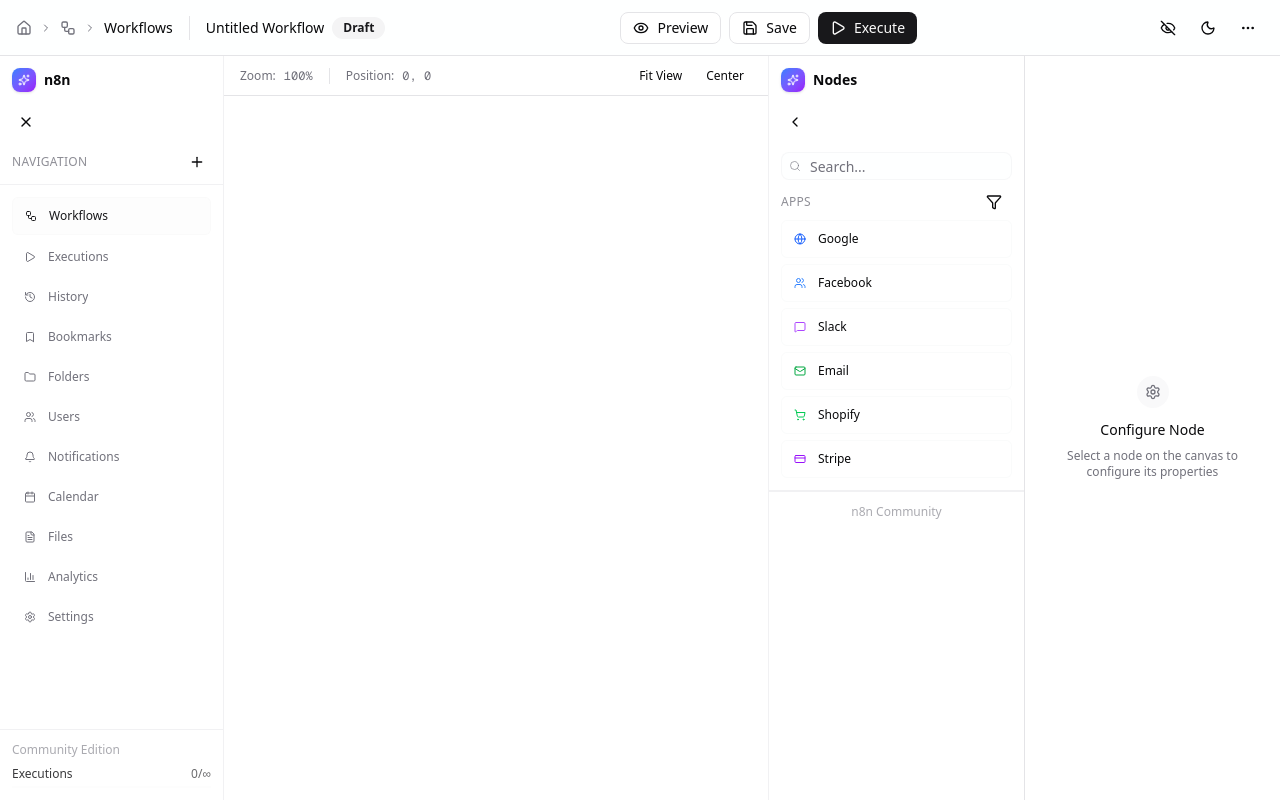
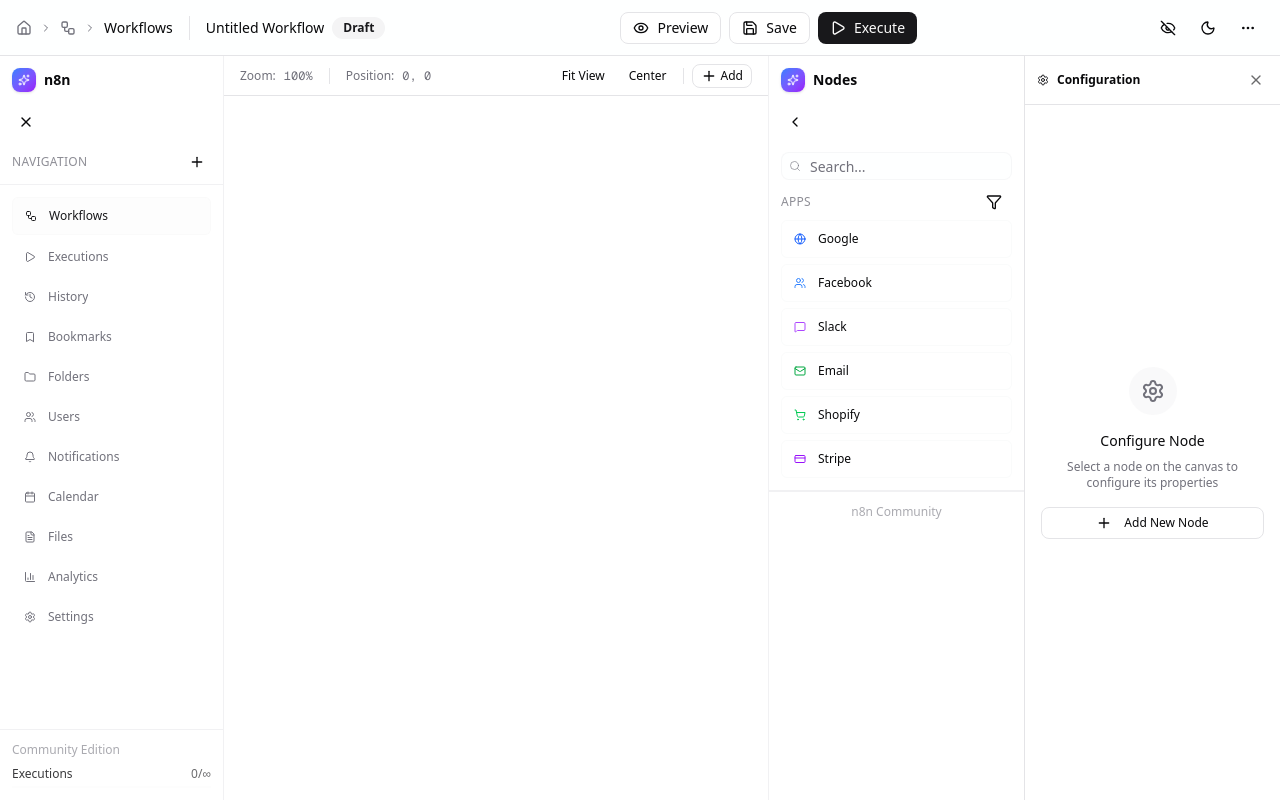
Before and after one commit to sk1ees/zero, a Next.js app: page /flow in a window 1280 px wide. Built offline with nearby package versions, Linux system fonts and the light colour scheme.

Commit message:
-- refactore the view

```diff
--- a/app/components/FlowEditor/ConfigPanel.tsx
+++ b/app/components/FlowEditor/ConfigPanel.tsx
@@ -1,6 +1,6 @@
 import React from 'react';
 import { Settings, X, Plus, Trash2, AlertTriangle, Info } from 'lucide-react';
-import { useAutomationStore } from '../../stores/automationStore';
+import { useAutomationStore, generateNodeId } from '../../stores/automationStore';
 import { Button } from '../ui/button';
 import { Input } from '../ui/input';
 import { Label } from '../ui/label';
@@ -16,18 +16,73 @@
 } from '../ui/select';
 
 export const ConfigPanel: React.FC = () => {
-  const { selectedNode, updateNode, setSelectedNode } = useAutomationStore();
+  const { selectedNode, updateNode, setSelectedNode, showConfigPanel, setShowConfigPanel } = useAutomationStore();
+
+  if (!showConfigPanel) {
+    return null;
+  }
 
   if (!selectedNode) {
     return (
-      <div className="w-64 bg-card border-l border-border p-4 flex flex-col items-center justify-center text-center">
-        <div className="w-8 h-8 bg-muted/50 rounded-full flex items-center justify-center mb-3">
-          <Settings className="w-4 h-4 text-muted-foreground" />
+      <div className="w-64 bg-card border-l border-border flex flex-col">
+        {/* Header */}
+        <div className="p-3 border-b border-border flex items-center justify-between">
+          <div className="flex items-center gap-2">
+            <Settings className="w-3 h-3 text-primary" />
+            <h2 className="font-semibold text-foreground text-xs">Configuration</h2>
+          </div>
+          <Button
+            variant="ghost"
+            size="sm"
+            onClick={() => setShowConfigPanel(false)}
+            className="h-6 w-6 p-0 opacity-60 hover:opacity-100"
+          >
+            <X className="w-2.5 h-2.5" />
+          </Button>
         </div>
-        <h3 className="text-sm font-medium text-foreground mb-2">Configure Node</h3>
-        <p className="text-xs text-muted-foreground">
-          Select a node on the canvas to configure its properties
-        </p>
+
+        {/* Content */}
+        <div className="flex-1 p-4 flex flex-col items-center justify-center text-center">
+          <div className="w-12 h-12 bg-muted/50 rounded-full flex items-center justify-center mb-4">
+            <Settings className="w-6 h-6 text-muted-foreground" />
+          </div>
+          <h3 className="text-sm font-medium text-foreground mb-2">Configure Node</h3>
+          <p className="text-xs text-muted-foreground mb-4">
+            Select a node on the canvas to configure its properties
+          </p>
+          <div className="space-y-2 w-full">
+            <Button
+              variant="outline"
+              size="sm"
+              className="w-full h-8 text-xs"
+                             onClick={() => {
+                 // Add a new node when Add button is clicked
+                 const { addNode } = useAutomationStore.getState();
+                 const newNode = {
+                   id: generateNodeId(),
+                   type: 'automation',
+                   position: { x: 200, y: 200 },
+                   data: {
+                     id: generateNodeId(),
+                     type: 'action' as const,
+                     label: 'New Node',
+                     icon: 'Zap',
+                     config: {
+                       method: 'GET',
+                       url: '',
+                       queryParams: [],
+                       description: ''
+                     }
+                   }
+                 };
+                 addNode(newNode);
+               }}
+            >
+              <Plus className="w-3 h-3 mr-1" />
+              Add New Node
+            </Button>
+          </div>
+        </div>
       </div>
     );
   }
--- a/app/components/FlowEditor/FlowCanvas.tsx
+++ b/app/components/FlowEditor/FlowCanvas.tsx
@@ -60,16 +60,19 @@
     onNodesChange,
     onEdgesChange,
     onConnect,
-    setSelectedNode
+    setSelectedNode,
+    setShowConfigPanel
   } = useAutomationStore();
 
   const handleNodeClick = useCallback((event: React.MouseEvent, node: any) => {
     setSelectedNode(node);
-  }, [setSelectedNode]);
+    setShowConfigPanel(true);
+  }, [setSelectedNode, setShowConfigPanel]);
 
   const handlePaneClick = useCallback(() => {
     setSelectedNode(null);
-  }, [setSelectedNode]);
+    setShowConfigPanel(false);
+  }, [setSelectedNode, setShowConfigPanel]);
 
   const handleConnect = useCallback((connection: Connection) => {
     onConnect(connection);
--- a/app/components/FlowEditor/N8nFlowEditor.tsx
+++ b/app/components/FlowEditor/N8nFlowEditor.tsx
@@ -44,7 +44,7 @@
 import { Separator } from '../ui/separator';
 
 export const N8nFlowEditor: React.FC = () => {
-  const { addNode } = useAutomationStore();
+  const { addNode, setShowConfigPanel } = useAutomationStore();
   const [draggedItem, setDraggedItem] = useState<NodeData | null>(null);
   const [isSidebarCollapsed, setIsSidebarCollapsed] = useState(false);
   const [isRightPanelCollapsed, setIsRightPanelCollapsed] = useState(false);
@@ -271,6 +271,16 @@
                 >
                   Center
                 </Button>
+                <Separator orientation="vertical" className="h-4" />
+                <Button
+                  variant="outline"
+                  size="sm"
+                  onClick={() => setShowConfigPanel(true)}
+                  className="h-6 px-2 text-xs gap-1"
+                >
+                  <Plus className="w-3 h-3" />
+                  Add
+                </Button>
               </div>
             </div>
 
--- a/app/components/FlowEditor/RightPanel.tsx
+++ b/app/components/FlowEditor/RightPanel.tsx
@@ -24,7 +24,7 @@
 } from 'lucide-react';
 import { Button } from '../ui/button';
 import { Input } from '../ui/input';
-import { NodeData } from '../../stores/automationStore';
+import { NodeData, useAutomationStore } from '../../stores/automationStore';
 import { cn } from '@/lib/utils';
 
 // Compact automation apps with their triggers and actions
@@ -186,6 +186,7 @@
 }) => {
   const [searchQuery, setSearchQuery] = useState('');
   const [selectedApp, setSelectedApp] = useState<string | null>(null);
+  const { setShowConfigPanel } = useAutomationStore();
 
   const filteredApps = useMemo(() => {
     if (!searchQuery) return Object.keys(automationApps);
@@ -287,7 +288,10 @@
                     return (
                       <button
                         key={appName}
-                        onClick={() => setSelectedApp(appName)}
+                        onClick={() => {
+                          setSelectedApp(appName);
+                          setShowConfigPanel(false);
+                        }}
                         className={cn(
                           "w-full flex items-center gap-2 p-2 rounded-sm border border-border/20 bg-background/30 hover:bg-accent/10",
                           "cursor-pointer transition-all duration-150 hover:scale-[1.01]",
@@ -312,7 +316,10 @@
               <Button
                 variant="ghost"
                 size="sm"
-                onClick={() => setSelectedApp(null)}
+                onClick={() => {
+                  setSelectedApp(null);
+                  setShowConfigPanel(true);
+                }}
                 className="w-full justify-start text-xs hover:bg-accent/20 h-6"
               >
                 ← Back
--- a/app/flow/page.tsx
+++ b/app/flow/page.tsx
@@ -1,3 +1,4 @@
+'use client'
 import { N8nFlowEditor } from '../components/FlowEditor/N8nFlowEditor';
 
 export default function FlowPage() {
--- a/app/stores/automationStore.ts
+++ b/app/stores/automationStore.ts
@@ -20,6 +20,7 @@
   nodes: Node<NodeData>[];
   edges: Edge[];
   selectedNode: Node<NodeData> | null;
+  showConfigPanel: boolean;
 
   // Actions
   setNodes: (nodes: Node<NodeData>[]) => void;
@@ -28,6 +29,7 @@
   updateNode: (nodeId: string, data: Partial<NodeData>) => void;
   removeNode: (nodeId: string) => void;
   setSelectedNode: (node: Node<NodeData> | null) => void;
+  setShowConfigPanel: (show: boolean) => void;
   onNodesChange: (changes: any[]) => void;
   onEdgesChange: (changes: any[]) => void;
   onConnect: (connection: Connection) => void;
@@ -39,6 +41,7 @@
   nodes: [],
   edges: [],
   selectedNode: null,
+  showConfigPanel: true,
 
   setNodes: (nodes) => set({ nodes }),
   setEdges: (edges) => set({ edges }),
@@ -71,6 +74,7 @@
   },
 
   setSelectedNode: (node) => set({ selectedNode: node }),
+  setShowConfigPanel: (show) => set({ showConfigPanel: show }),
 
   onNodesChange: (changes) => {
     set((state) => {
```
